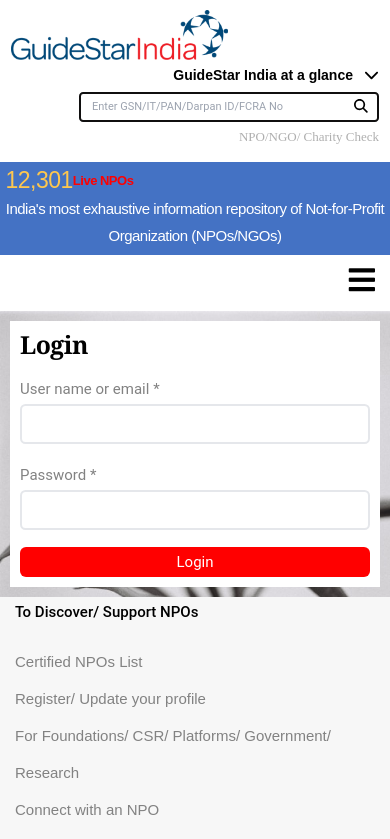
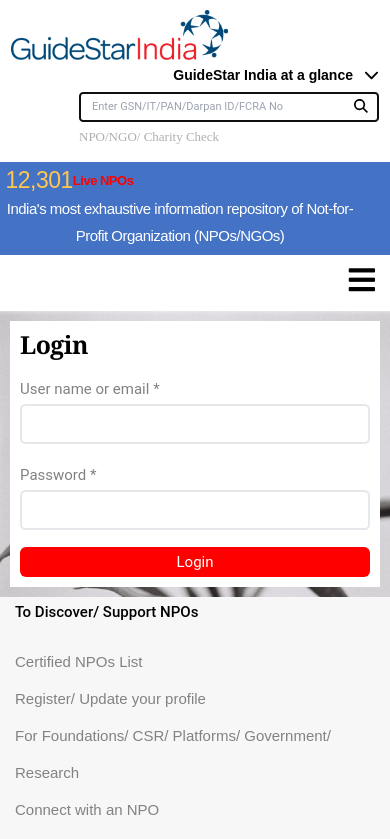
Before and after one commit to aswinenfono/guidestarindia, a React (Create React App) app: page /login in a window 390 px wide. Shown: the top 839 px of the page. Built offline with nearby package versions, Linux system fonts and the light colour scheme.

Commit message:
update responsive

```diff
--- a/src/Components/HeaderSec/HeaderLiveNpos.jsx
+++ b/src/Components/HeaderSec/HeaderLiveNpos.jsx
@@ -8,7 +8,7 @@
             <>
                 <m.div className='bg-[#004878] h-auto items-center p-2' >
                     <Container >
-                        <Row>
+                        <Row className='w-[100%]'>
                             <Col lg={3} className='flex gap-1'>
                                 <HeaderCompo Data={{ tagType: 'h6', className: 'HeaderLiveNposHeader', text: '12,301' }} />
                                 <HeaderCompo Data={{ tagType: 'h6', className: 'HeaderLiveNposHeader2', text: 'Live NPOs' }} />
@@ -26,7 +26,7 @@
         return (
             <Container className='ml-0 mr-0 w-[100%] max-w-[100%] p-0'>
                 <m.div className='bg-[#4472C4] h-auto items-center p-2' >
-                    <Row>
+                    <Row className='w-[100%]'>
                         <Col lg={3} className='flex gap-1'>
                             <div className="flex items-start">
                                 <HeaderCompo Data={{ tagType: 'h6', className: 'HeaderLiveNposHeader', text: '12,301' }} />
--- a/src/Components/HeaderSec/HeaderSec.jsx
+++ b/src/Components/HeaderSec/HeaderSec.jsx
@@ -92,15 +92,13 @@
 
                                         </div>
                                         <Row className='flex w-[auto] row-cols-1 row-cols-lg-2 '>
-                                            <Col lg={7} className='max-lg:justify-end flex'>
+                                            <Col lg={12} className='max-lg:justify-end max-sm:flex-col flex'>
                                                 <div class="headerSecInputDiv">
                                                     <input type="text" placeholder="Enter GSN/IT/PAN/Darpan ID/FCRA No" />
                                                     <span class="search-icon">
                                                         <FontAwesomeIcon id='headerSecInputIcon' icon={faSearch} />
                                                     </span>
                                                 </div>
-                                            </Col>
-                                            <Col className='max-lg:justify-end flex' lg={5}>
                                                 <ParagraphComp Data={{ text: 'NPO/NGO/ Charity Check', className: 'headerSecFontlight' }} />
                                             </Col>
                                         </Row>
```
